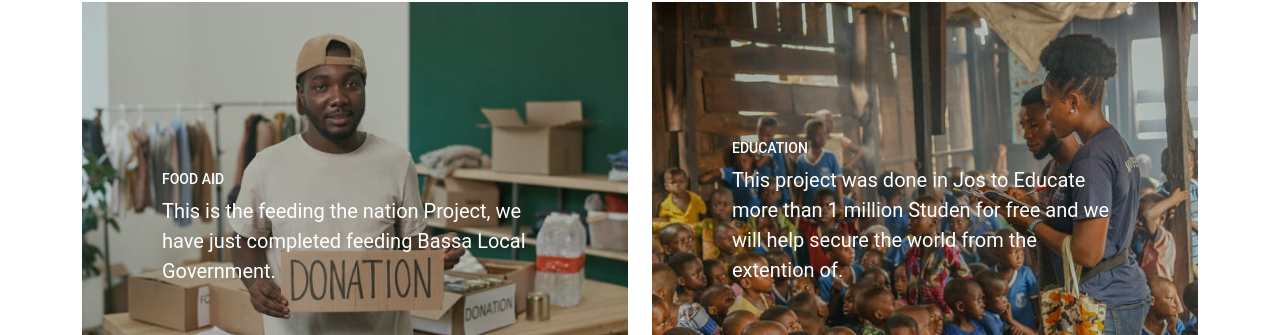
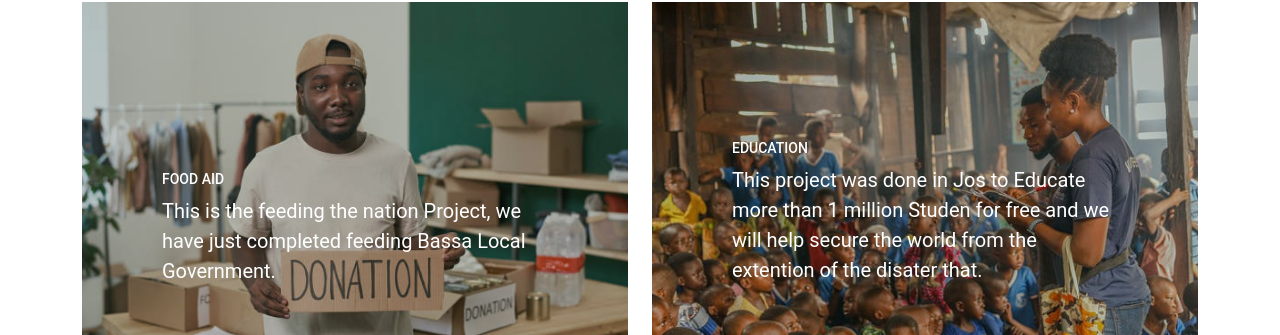
Before and after one commit to zeredogo/krypto-zone-charity, a React (Create React App) app: page / in a window 1280 px wide. Shown: the part 3963-4298 px from the top of the page. Built offline with nearby package versions, Linux system fonts and the light colour scheme.

Commit message:
changes made

```diff
--- a/src/component/FinishedProject.jsx
+++ b/src/component/FinishedProject.jsx
@@ -40,7 +40,7 @@ const FinishedProject = () => {
                       This project was done in Jos to
                       Educate more than 1 million Studen
                       for free and we will help secure the world
-                      from the extention of.
+                      from the extention of the disater that.
                     </p>
                   </span>
                 </span>
```
